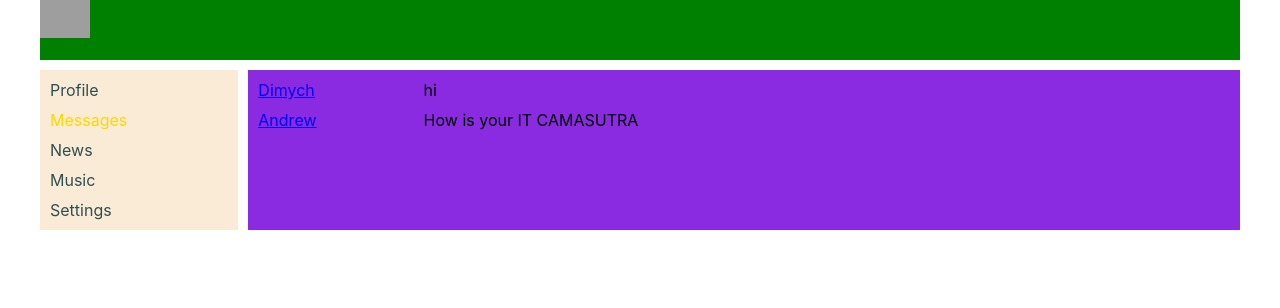
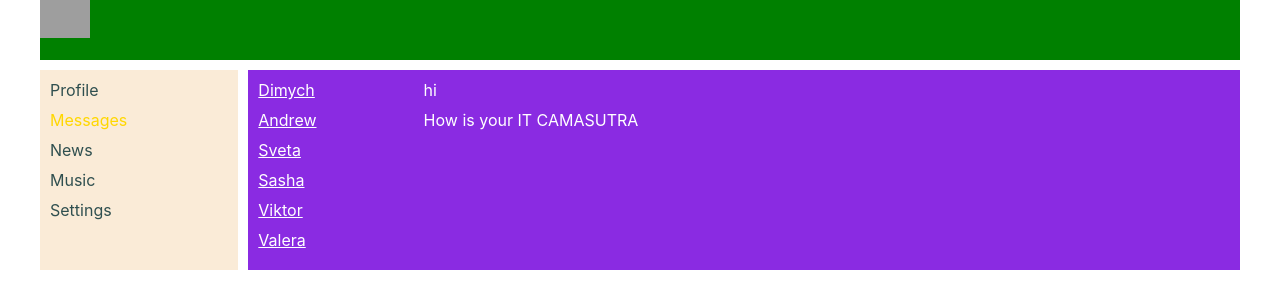
Before and after one commit to myCatPear/SocialNetwork, a React (Create React App) app: page /dialogs in a window 1280 px wide. Shown: the top 308 px of the page. Built offline with nearby package versions, Linux system fonts and the light colour scheme; grey boxes are pictures that could not be loaded.

Commit message:
end lessons 26

```diff
--- a/src/App.tsx
+++ b/src/App.tsx
@@ -17,8 +17,6 @@ function App() {
                         <Route path={"/profile"} element={<Profile/>}/>
                         <Route path={"/dialogs"} element={<Dialogs/>}/>
                         <Route path={"/news"}/>
-                        <Route path={"/music"} element={<Dialogs/>}/>
-                        <Route path={"/settings"} element={<Dialogs/>}/>
                     </Routes>
                 </div>
             </div>
--- /dev/null
+++ b/src/components/Dialogs/DialogItem/DialogItem.tsx
@@ -0,0 +1,19 @@
+import React from "react";
+import classes from "./../Dialogs.module.css"
+import {NavLink} from "react-router-dom";
+
+type PropsDialogItem = {
+    name: string,
+    id: number,
+}
+
+function DialogItem(props: PropsDialogItem) {
+    let path = "/dialogItem/" + props.id;
+    return (
+        <div className={classes.dialog + ' ' + classes.active}>
+            <NavLink to={path}>{props.name}</NavLink>
+        </div>
+    )
+}
+
+export default DialogItem;
--- a/src/components/Dialogs/Dialogs.module.css
+++ b/src/components/Dialogs/Dialogs.module.css
@@ -5,6 +5,10 @@ display: grid;
 
 .dialogsItems {
     padding: 10px;
+}
+
+.dialogsItems a {
+    color:#fff;
 }
 
 .dialogsItems .active {
@@ -18,8 +22,10 @@ display: grid;
 
 .messages {
     padding: 10px;
+
 }
 
 .message {
     padding-bottom: 10px;
+    color:#fff;
 }
--- a/src/components/Dialogs/Dialogs.tsx
+++ b/src/components/Dialogs/Dialogs.tsx
@@ -1,9 +1,9 @@
 import React from "react";
+import DialogItem from "./DialogItem/DialogItem";
 import classes from "./Dialogs.module.css"
-import {NavLink} from "react-router-dom";
+import Message from "./Message/Message";
 
-
-const dialogsData: Array<{ id: number; name: string }> = [
+const dialogs: Array<{ id: number; name: string }> = [
     {id: 1, name: 'Dimych'},
     {id: 2, name: 'Andrew'},
     {id: 3, name: 'Sveta'},
@@ -12,46 +12,23 @@ const dialogsData: Array<{ id: number; name: string }> = [
     {id: 6, name: 'Valera'},
 ]
 
-const messageData: Array<{ id: number; message: string }> = [
+const messages: Array<{ id: number; message: string }> = [
     {id: 1, message: "hi"},
     {id: 2, message: "How is your IT CAMASUTRA"},
 ]
 
-type PropsDialogItem = {
-    name: string,
-    id: number,
-}
+const dialogsElements = dialogs.map(dialog=> <DialogItem name={dialog.name} id={dialog.id}/>);
+const messagesElements = messages.map(message => <Message message={message.message}/>);
 
-type PropsMessage = {
-    message: string,
-}
-
-function DialogItem(props: PropsDialogItem) {
-    let path = "/dialogs/" + props.id;
-    return (
-        <div className={classes.dialog + ' ' + classes.active}>
-            <NavLink to={path}>{props.name}</NavLink>
-        </div>
-    )
-}
-
-function Message(props: PropsMessage) {
-    return (
-        <div className={classes.message}>{props.message}</div>
-    )
-}
 
 function Dialogs() {
     return (
         <div className={classes.dialogs}>
             <div className={classes.dialogsItems}>
-                <DialogItem name={dialogsData[0].name} id={dialogsData[0].id}/>
-                <DialogItem name={dialogsData[1].name} id={dialogsData[1].id}/>
+                {dialogsElements}
             </div>
             <div className={classes.messages}>
-                <Message message={messageData[0].message}/>
-                <Message message={messageData[1].message}/>
-
+                {messagesElements}
             </div>
         </div>
     )
--- /dev/null
+++ b/src/components/Dialogs/Message/Message.tsx
@@ -0,0 +1,14 @@
+import React from "react";
+import classes from "./../Dialogs.module.css"
+
+type PropsMessage = {
+    message: string,
+}
+
+function Message(props: PropsMessage) {
+    return (
+        <div className={classes.message}>{props.message}</div>
+    )
+}
+
+export default Message;
--- a/src/components/Profile/MyPosts/MyPosts.tsx
+++ b/src/components/Profile/MyPosts/MyPosts.tsx
@@ -2,11 +2,18 @@ import React from "react";
 import classes from "./MyPosts.module.css";
 import Post from "./Post/Post";
 
-function MyPosts(props: any) {
-    const postsData: Array<{ id: number; message: string; likesCount:number }> = [
-        {id: 1, message: "hello", likesCount:12},
-        {id: 2, message: "How are you?", likesCount:33},
-    ]
+const postsData: Array<{ id: number; message: string; likesCount:number }> = [
+    {id: 1, message: "hello", likesCount:12},
+    {id: 2, message: "How are you?", likesCount:33},
+    {id: 2, message: "How are you?", likesCount:33},
+    {id: 2, message: "How are you?", likesCount:33},
+    {id: 2, message: "How are you?", likesCount:33},
+]
+
+const postsElements = postsData.map(post => <Post message={post.message} likesCount={post.likesCount}/>);
+
+function MyPosts() {
+
     return (
         <div className={classes.postsBlock}>
             <h3>My posts</h3>
@@ -22,8 +29,7 @@ function MyPosts(props: any) {
 
             </div>
             <div className={classes.posts}>
-                <Post message={postsData[0].message} likesCount={postsData[0].likesCount}/>
-                <Post message={postsData[1].message} likesCount={postsData[1].likesCount}/>
+                {postsElements}
             </div>
         </div>
     )
```
